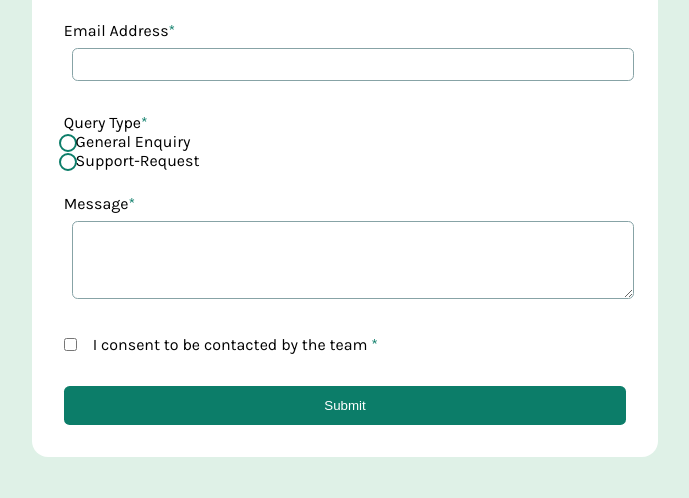
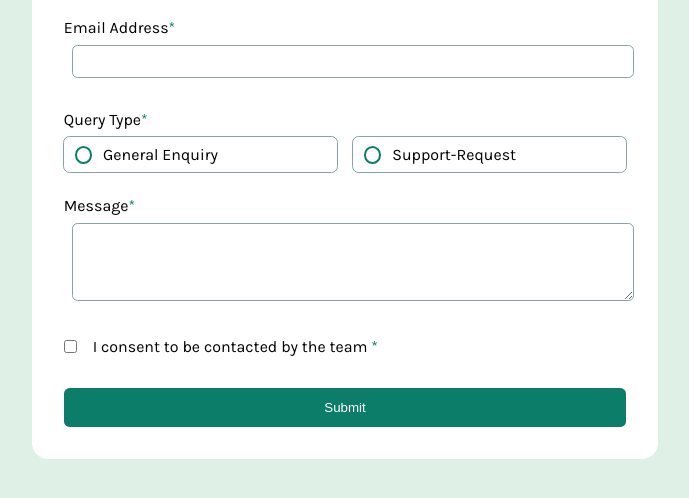
Before and after one commit to adellmrstyle/contact, a plain HTML site: page index.html in a window 1280 px wide. Shown: the part 252-750 px from the top of the page, without its empty margins (295-984 px from the left). Drawn offline with Linux system fonts and the light colour scheme.

Commit message:
index.html

```diff
--- a/index.html
+++ b/index.html
@@ -5,8 +5,8 @@
     <meta name="viewport" content="width=device-width, initial-scale=1.0">
     <link rel="stylesheet" href="styles.css">
     <link rel="preconnect" href="https://fonts.googleapis.com">
-<link rel="preconnect" href="https://fonts.gstatic.com" crossorigin>
-<link href="https://fonts.googleapis.com/css2?family=Karla:ital,wght@0,200..800;1,200..800&display=swap" rel="stylesheet">
+    <link rel="preconnect" href="https://fonts.gstatic.com" crossorigin>
+    <link href="https://fonts.googleapis.com/css2?family=Karla:ital,wght@0,200..800;1,200..800&display=swap" rel="stylesheet">
     <title>Contact form</title>
 </head>
 <body>
@@ -37,16 +37,16 @@
             <div class="form-item">
                 <label for="query-type">Query Type<span class="required-input">*</span></label>
 
-                <div class="radio-input">
+                <div class="radio-inputs">
                     <div class="radio-option">
                         <input type="radio" name="query-type" id="general-enquiry" value="general-enquiry">
                         <label for="general-enquiry">General Enquiry</label>
                     </div>
-                </div>
 
-                <div class="radio-option">
-                    <input type="radio" name="query-type" id="support-request" value="support-request">
-                    <label for="support-request">Support-Request</label>
+                    <div class="radio-option">
+                        <input type="radio" name="query-type" id="support-request" value="support-request">
+                        <label for="support-request">Support-Request</label>
+                    </div>
                 </div>
 
                 <p class="form-alert">Please select query type</p>
```
